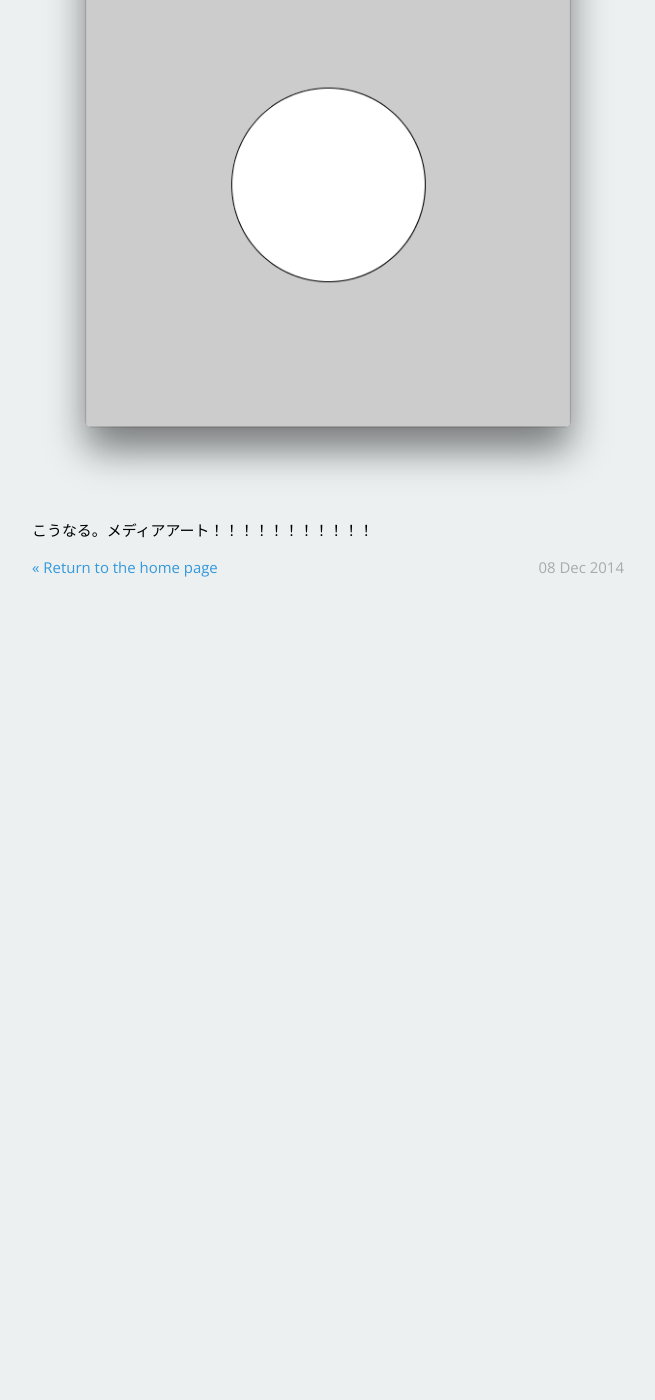
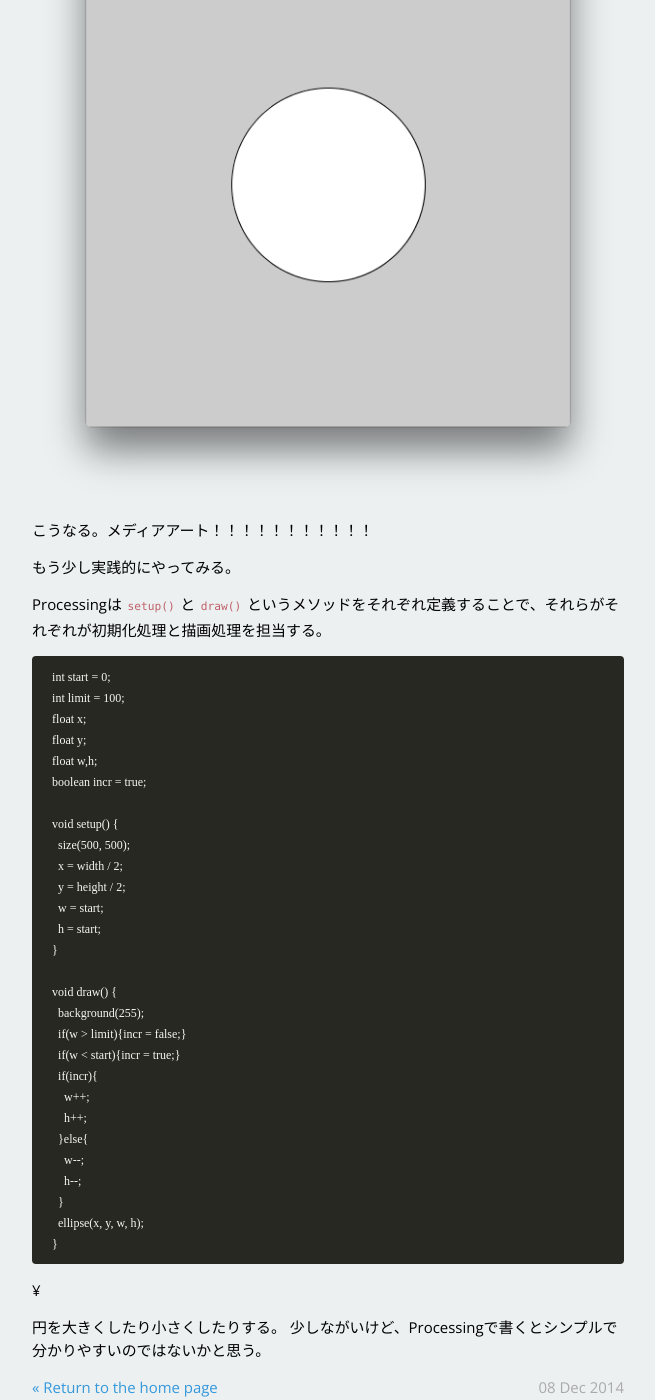
Before and after one commit to takashi/takashi.github.io, a Jekyll site: the page built from _posts/2014-12-08-visual-coding-with-processing.md, in a window 1280 px wide and 1400 px high, scrolled down 3020 px. Shown: the whole window, without its empty margins (312-967 px from the left). Built offline with Jekyll 4.4.1, drawn with Linux system fonts in a browser that asks for light colours; nearby versions of some CDN libraries; some web fonts are replaced; before the commit the page ends 3621 px from its top, so only the background shows below that.

Commit message:
modify post

```diff
--- a/_posts/2014-12-08-visual-coding-with-processing.md
+++ b/_posts/2014-12-08-visual-coding-with-processing.md
@@ -108,3 +108,43 @@ ellipse(x, y, width, height);
 ![{{ site.url }}/image/processing2.png]({{ site.url }}/image/processing2.png)
 
 こうなる。メディアアート！！！！！！！！！！！
+
+もう少し実践的にやってみる。
+
+Processingは`setup()`と`draw()`というメソッドをそれぞれ定義することで、それらがそれぞれが初期化処理と描画処理を担当する。
+
+{% highlight processing %}
+
+int start = 0;
+int limit = 100;
+float x;
+float y;
+float w,h;
+boolean incr = true;
+
+void setup() {
+  size(500, 500);
+  x = width / 2;
+  y = height / 2;
+  w = start;
+  h = start;
+}
+
+void draw() {
+  background(255);
+  if(w > limit){incr = false;}
+  if(w < start){incr = true;}
+  if(incr){
+    w++;
+    h++;
+  }else{
+    w--;
+    h--;
+  }
+  ellipse(x, y, w, h);
+}
+
+{% endhighlight %}¥
+
+円を大きくしたり小さくしたりする。
+少しながいけど、Processingで書くとシンプルで分かりやすいのではないかと思う。
```
